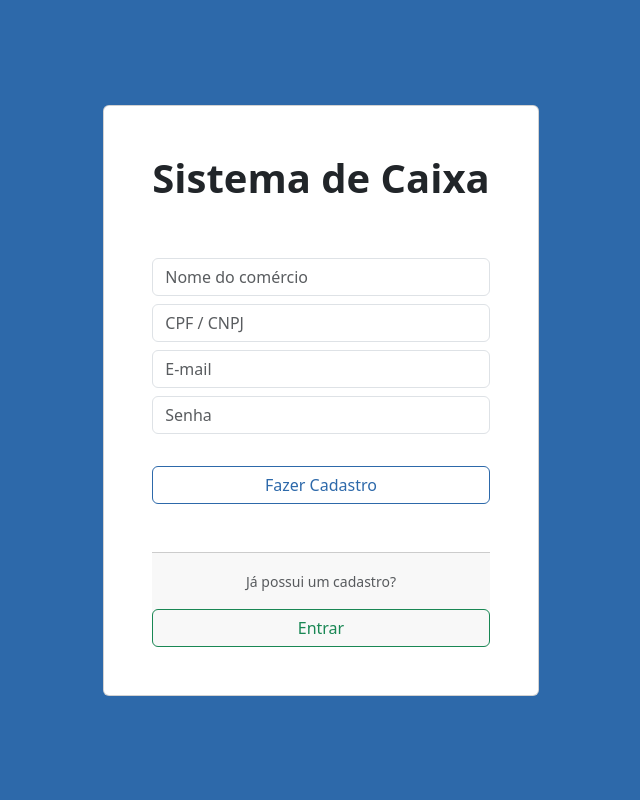
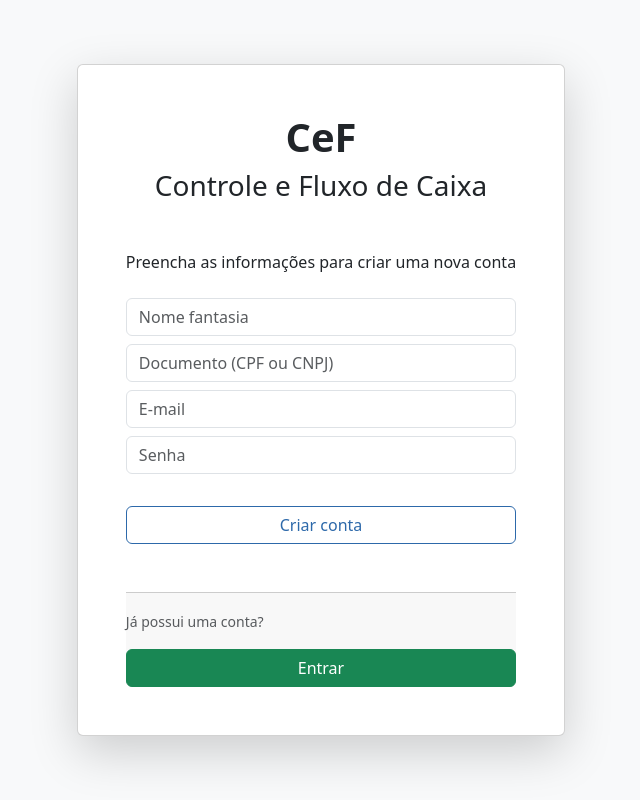
Before and after one commit to ibryans/caixa-front, a React (Vite) app: page /register in a window 1280 px wide. Shown: the whole page, without its empty margins (319-959 px from the left). Built offline with nearby package versions, Linux system fonts and the light colour scheme.

Commit message:
design: improve login and register design

```diff
--- a/index.html
+++ b/index.html
@@ -9,7 +9,7 @@
     <link rel="stylesheet" href="https://cdn.jsdelivr.net/npm/bootstrap-icons@1.11.1/font/bootstrap-icons.css">
 
     <meta name="viewport" content="width=device-width, initial-scale=1.0" />
-    <title>Caixa</title>
+    <title>CeF | Controle de Caixa</title>
   </head>
   <body>
     <div id="root"></div>
--- a/src/pages/Login/Login.tsx
+++ b/src/pages/Login/Login.tsx
@@ -31,14 +31,22 @@ export default function Login() {
     const submit: SubmitHandler<LoginInputs> = (data: LoginInputs) => loginMutation.mutate(data)
 
     return (
-        <div className="bg-primary">
+        <div className="bg-light">
             <div className="container">
                 <div className="vh-100 d-flex justify-content-center align-items-center">
-                    <div className="card text-center p-5">
+                    <div className="card shadow-lg p-5">
 
-                        <h1 className="mb-5 text-center">
-                            <b>Controle de Caixa</b>
+                        <h1 className="text-center">
+                            <span style={{ fontWeight: 900 }}>
+                                CeF
+                            </span>
                         </h1>
+
+                        <h3 className="mb-5 text-center">
+                            <span style={{ fontWeight: 500 }}>
+                                Controle e Fluxo de Caixa
+                            </span>
+                        </h3>
 
                         <form onSubmit={handleSubmit(submit)}>
 
@@ -81,16 +89,19 @@ export default function Login() {
 
                         </form>
 
-                        <a href="/register" className="form-text pt-2 mb-4">
+                        <a href="/register" className="form-text pt-2 mb-4 text-center">
                             Esqueceu sua senha?
                         </a>
 
                         <div className="card-footer pt-2 p-0">
+                            <span className="form-text pt-2 mb-4">
+                                Ainda não possui uma conta?
+                            </span>
                             <a href="/register" className="text-decoration-none">
                                 <div className="mt-3 d-grid gap-2">
                                     <button
-                                        className="btn btn-outline-primary btn-block">
-                                        Fazer Cadastro
+                                        className="btn btn-primary btn-block">
+                                        Criar conta
                                     </button>
                                 </div>
                             </a>
--- a/src/pages/Register/Register.tsx
+++ b/src/pages/Register/Register.tsx
@@ -37,15 +37,26 @@ export default function Register() {
     }
 
     return (
-        <div className="bg-primary">
+        <div className="bg-light">
             <div className="container">
                 <div className="vh-100 d-flex align-items-center justify-content-center">
-                    <div className="card text-center p-5">
-                        <h1 className="mb-5">
-                            <b>Sistema de Caixa</b>
+                    <div className="card shadow-lg p-5">
+
+                        <h1 className="text-center">
+                            <span style={{ fontWeight: 900 }}>
+                                CeF
+                            </span>
                         </h1>
 
+                        <h3 className="mb-5 text-center">
+                            <span style={{ fontWeight: 500 }}>
+                                Controle e Fluxo de Caixa
+                            </span>
+                        </h3>
+
                         <form onSubmit={handleSubmit(submit)}>
+
+                            <p>Preencha as informações para criar uma nova conta</p>
 
                             <div className="pt-2">
                                 <input
@@ -53,7 +64,7 @@ export default function Register() {
                                     name="name"
                                     type="text"
                                     className="form-control"
-                                    placeholder="Nome do comércio"/>
+                                    placeholder="Nome fantasia"/>
                             </div>
 
                             <div className="pt-2">
@@ -62,7 +73,7 @@ export default function Register() {
                                     name="document"
                                     type="text"
                                     className="form-control"
-                                    placeholder="CPF / CNPJ"/>
+                                    placeholder="Documento (CPF ou CNPJ)"/>
                             </div>
 
                             <div className="pt-2">
@@ -95,7 +106,7 @@ export default function Register() {
                                 <button
                                     type="submit"
                                     className="btn btn-outline-primary btn-block">
-                                    Fazer Cadastro
+                                    Criar conta
                                 </button>
                             </div>
 
@@ -103,12 +114,12 @@ export default function Register() {
 
                         <div className="card-footer pt-3 p-0">
                             <span className="form-text pt-2 mb-4">
-                                Já possui um cadastro?
+                                Já possui uma conta?
                             </span>
                             <a href="/login" className="text-decoration-none">
                                 <div className="mt-3 d-grid gap-2">
                                     <button
-                                        className="btn btn-outline-success btn-block">
+                                        className="btn btn-success btn-block">
                                         Entrar
                                     </button>
                                 </div>
```
